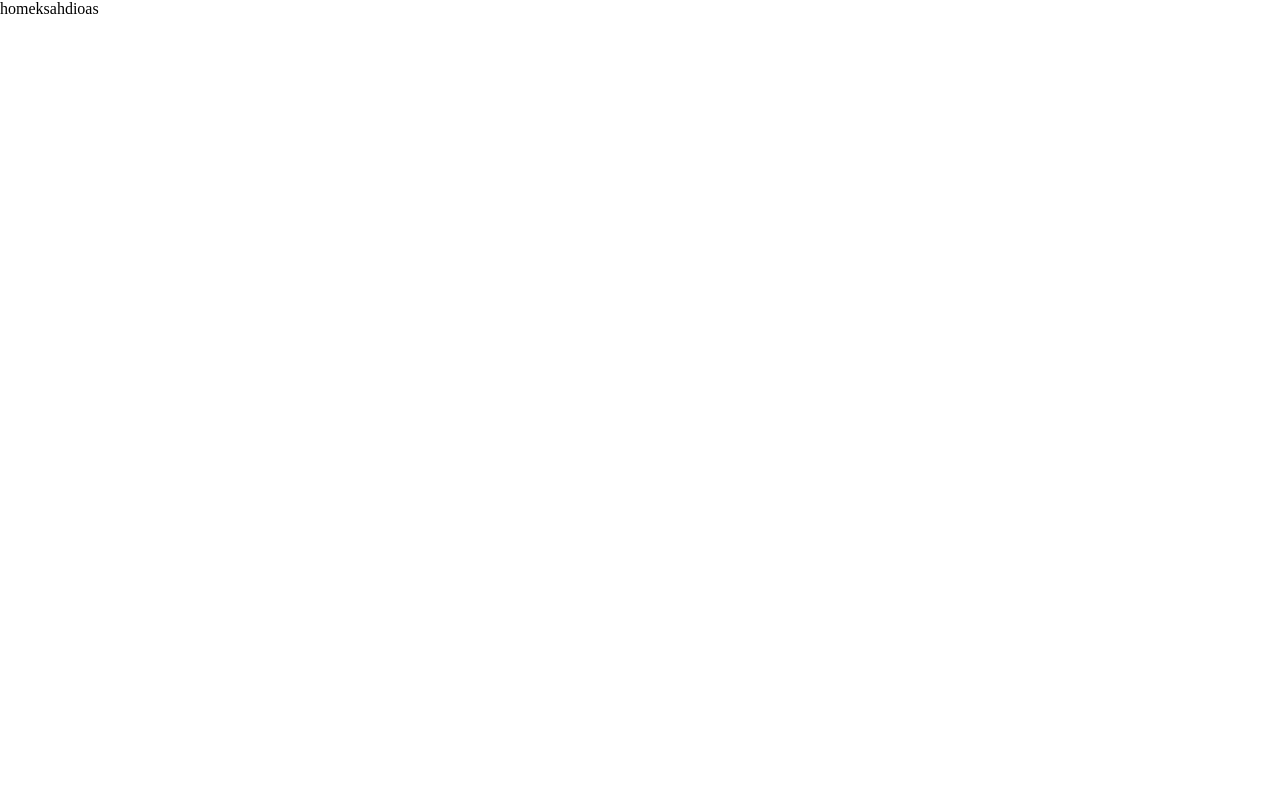
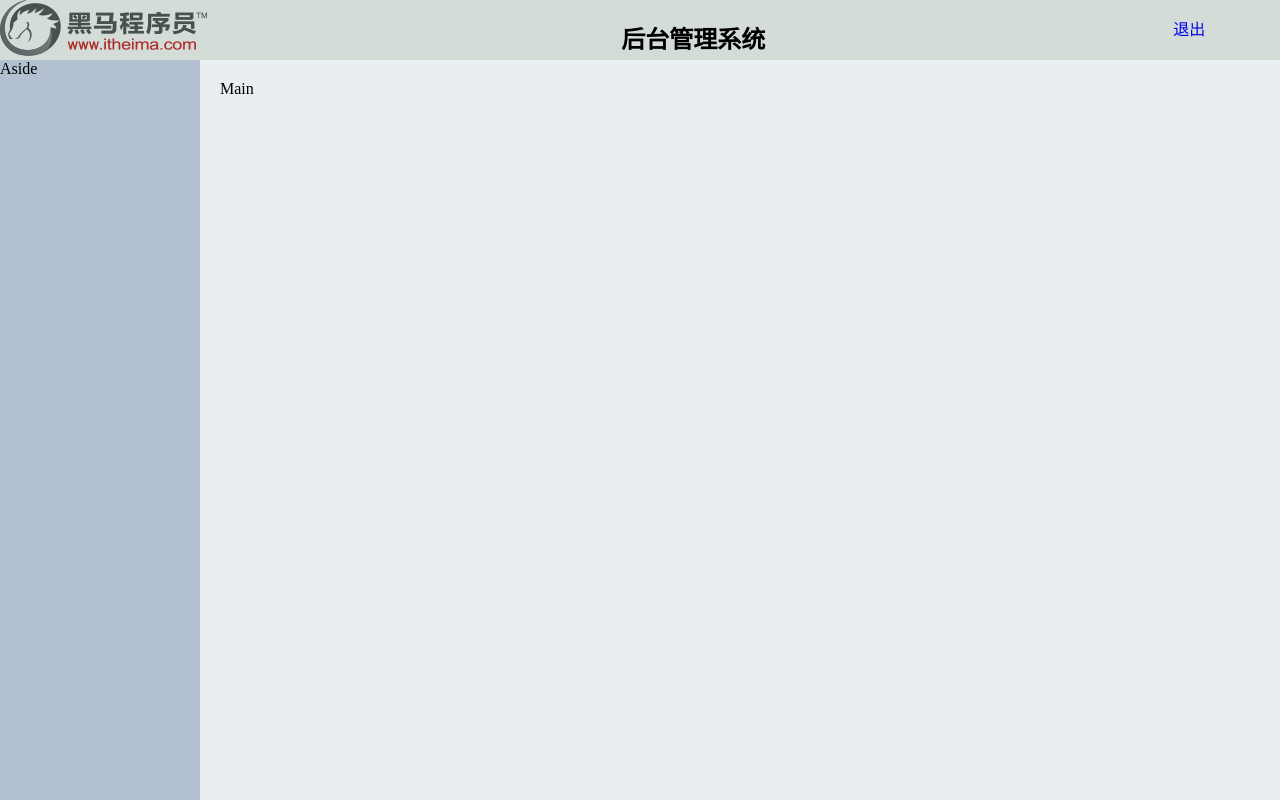
Before and after one commit to zhangruqi777/mallmanage53, a Vue app: page / in a window 1280 px wide. Built offline with nearby package versions, Linux system fonts and the light colour scheme.

Commit message:
头部样式调整

```diff
--- a/src/components/home/home.vue
+++ b/src/components/home/home.vue
@@ -1,5 +1,27 @@
 <template>
-  <div>homeksahdioas</div>
+    <el-container class="container">
+      <el-header class="header">
+          <el-row>
+            <el-col :span="4">
+                <div class="grid-content bg-purple">
+                    <img src="../../assets/logo.png" alt="无法显示图片">
+                </div>
+            </el-col>
+            <el-col :span="18" class="middle">
+                    <h2>后台管理系统</h2>
+            </el-col>
+            <el-col :span="28">
+                <div class="grid-content bg-purple">
+                    <a href="#" class="loginout">退出</a>
+                </div>
+            </el-col>
+          </el-row>
+      </el-header>
+      <el-container>
+        <el-aside class="aside" width="200px">Aside</el-aside>
+        <el-main class="main">Main</el-main>
+      </el-container>
+    </el-container>
 </template>
 
 <script>
@@ -9,4 +31,24 @@ export default {
 </script>
 
 <style>
+.container {
+    height: 100%;
+    background-color: #b3c0d1;
+}
+.header {
+    background-color: #d3dcd6;
+    padding: 0;
+}
+.main {
+    background-color: #e9eef3;
+}
+
+/*头部样式 */
+.middle {
+    text-align: center;
+}
+.loginout {
+    line-height: 60px;
+    text-decoration: none;
+}
 </style>
```
Also changed, not shown: src/assets/logo.png (added).
